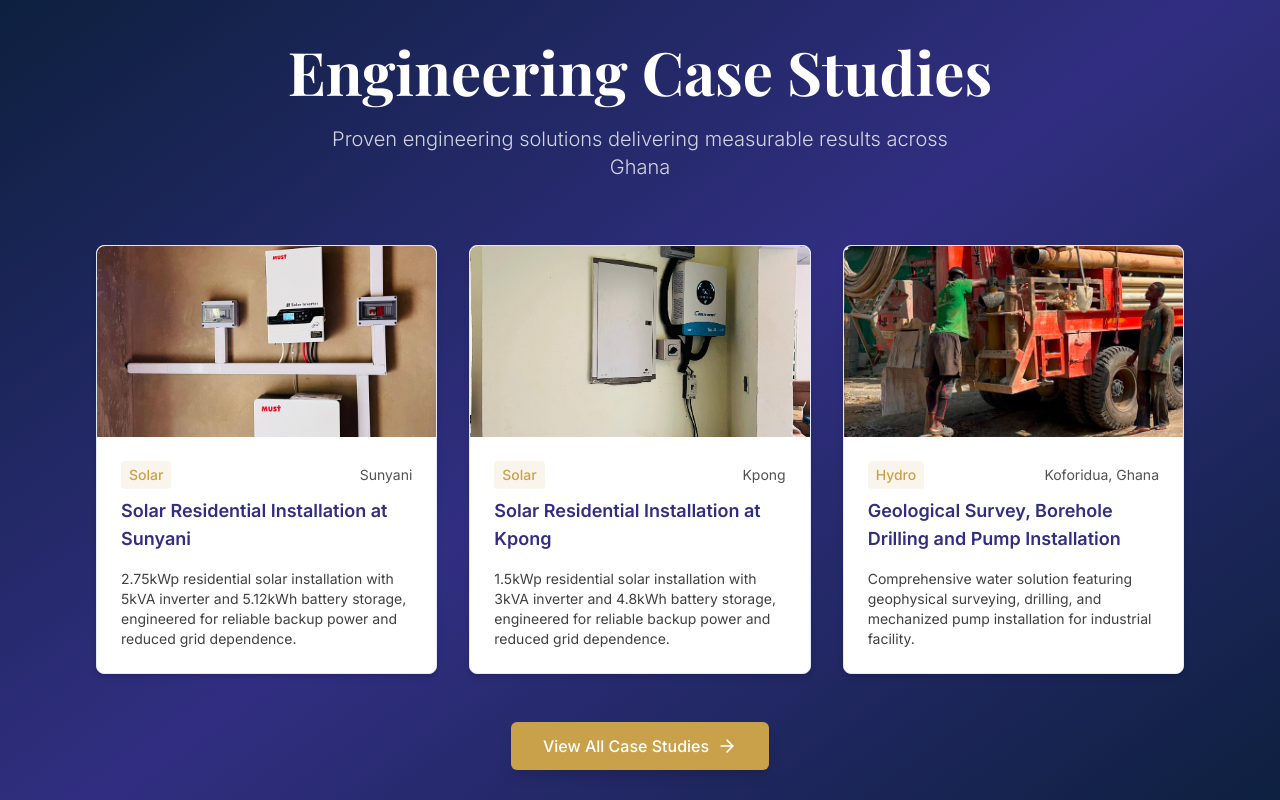
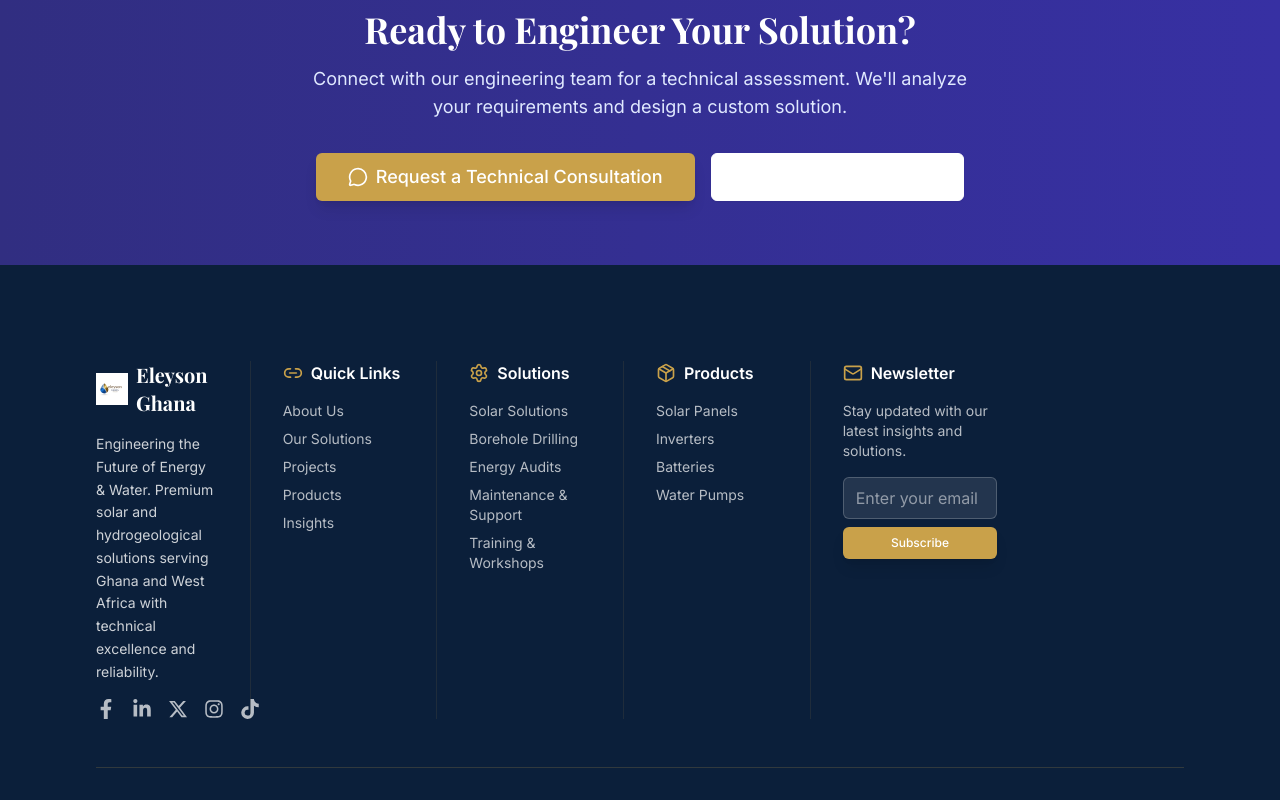
Before and after one commit to dromorongit/EleysonGh, a Next.js app: page / in a window 1280 px wide. Shown: the part 3360-4160 px from the top of the page. Built offline with nearby package versions, Linux system fonts and the light colour scheme.

Commit message:
Update page.tsx

```diff
--- a/src/app/page.tsx
+++ b/src/app/page.tsx
@@ -6,11 +6,9 @@ import { motion } from "framer-motion";
 import { ArrowRight, CheckCircle, Zap, Droplets, Users, Award, TrendingUp, MessageCircle, Phone, Activity } from "lucide-react";
 import { Button, Section, Container, Card, CardHeader, CardContent, EngineeringExcellence, MissionVision } from "@/components";
 import { useState } from "react";
-import { getFeaturedProjects } from "@/data/projects";
 import { useReducedMotion } from "@/hooks/useReducedMotion";
 
 export default function Home() {
-  const featuredProjects = getFeaturedProjects();
   const prefersReducedMotion = useReducedMotion();
 
   // Adjust animation duration based on reduced motion preference
@@ -190,89 +188,9 @@ return (
              ))}
            </motion.div>
          </Container>
-       </Section>
+        </Section>
 
-      {/* Featured Projects Preview */}
-       <Section className="bg-gradient-to-br from-navy via-primary-900 to-navy text-white">
-         <Container>
-           <motion.div
-             className="text-center mb-16"
-             initial="initial"
-             whileInView="animate"
-             viewport={{ once: true }}
-             variants={stagger}
-           >
-             <motion.h2
-               className="text-4xl md:text-5xl lg:text-6xl font-serif font-bold text-white mb-6 leading-tight"
-               variants={fadeInUp}
-             >
-               Engineering Case Studies
-             </motion.h2>
-             <motion.p
-               className="text-xl text-white/80 max-w-2xl mx-auto font-light"
-               variants={fadeInUp}
-             >
-               Proven engineering solutions delivering measurable results across Ghana
-             </motion.p>
-           </motion.div>
-
-           <motion.div
-             className="grid grid-cols-1 md:grid-cols-3 gap-8"
-             initial="initial"
-             whileInView="animate"
-             viewport={{ once: true }}
-             variants={stagger}
-           >
-             {featuredProjects.slice(0, 3).map((project, index) => (
-               <motion.div key={project.slug} variants={fadeInUp}>
-                 <Card className="h-full hover:shadow-xl transition-all duration-300 bg-white text-primary-900">
-                   <div
-                     className="aspect-video bg-gradient-to-br from-primary-200 to-energy-200 rounded-t-lg bg-cover bg-center"
-                     style={{
-                       backgroundImage: project.featuredImage
-                         ? `url(${project.featuredImage})`
-                         : undefined
-                     }}
-                   />
-                   <CardHeader>
-                     <div className="flex items-center justify-between mb-2">
-                       <span className="text-sm font-medium text-gold bg-gold/10 px-2 py-1 rounded">
-                         {project.category}
-                       </span>
-                       <span className="text-sm text-secondary-600">{project.location}</span>
-                     </div>
-                     <h3 className="text-lg font-semibold text-primary-900">
-                       {project.title}
-                     </h3>
-                   </CardHeader>
-                   <CardContent>
-                     <p className="text-secondary-700 text-sm">
-                       {project.shortDescription}
-                     </p>
-                   </CardContent>
-                 </Card>
-               </motion.div>
-             ))}
-           </motion.div>
-
-           <motion.div
-             className="text-center mt-12"
-             initial="initial"
-             whileInView="animate"
-             viewport={{ once: true }}
-             variants={fadeInUp}
-           >
-             <Link href="/projects">
-               <Button size="lg" variant="gold">
-                 View All Case Studies
-                 <ArrowRight className="w-5 h-5 ml-2" />
-               </Button>
-             </Link>
-           </motion.div>
-         </Container>
-       </Section>
-
-       {/* Quote CTA Banner */}
+        {/* Quote CTA Banner */}
        <section className="bg-gradient-to-r from-primary-900 to-primary-800 text-white py-16">
          <Container>
            <motion.div
```
